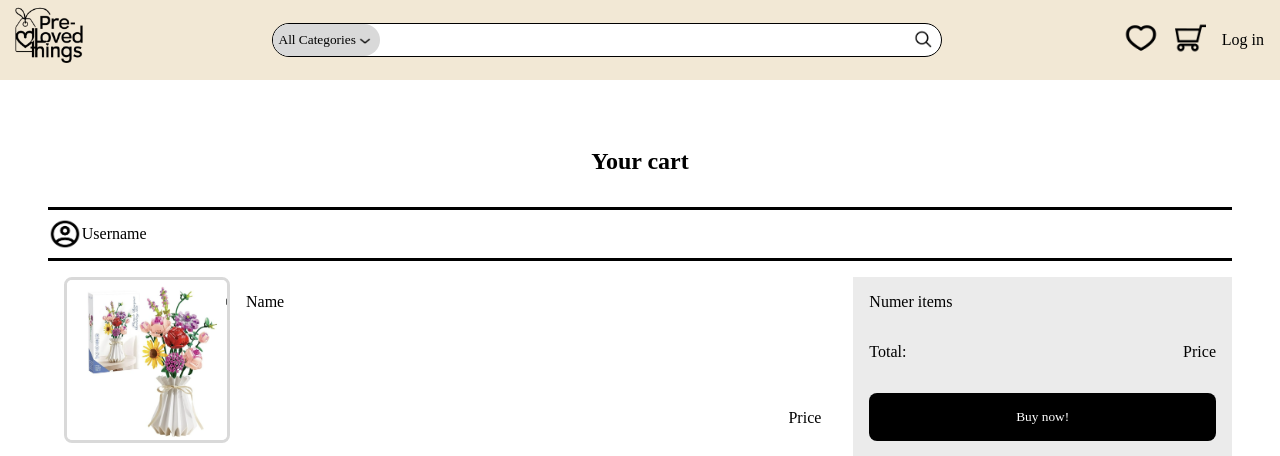
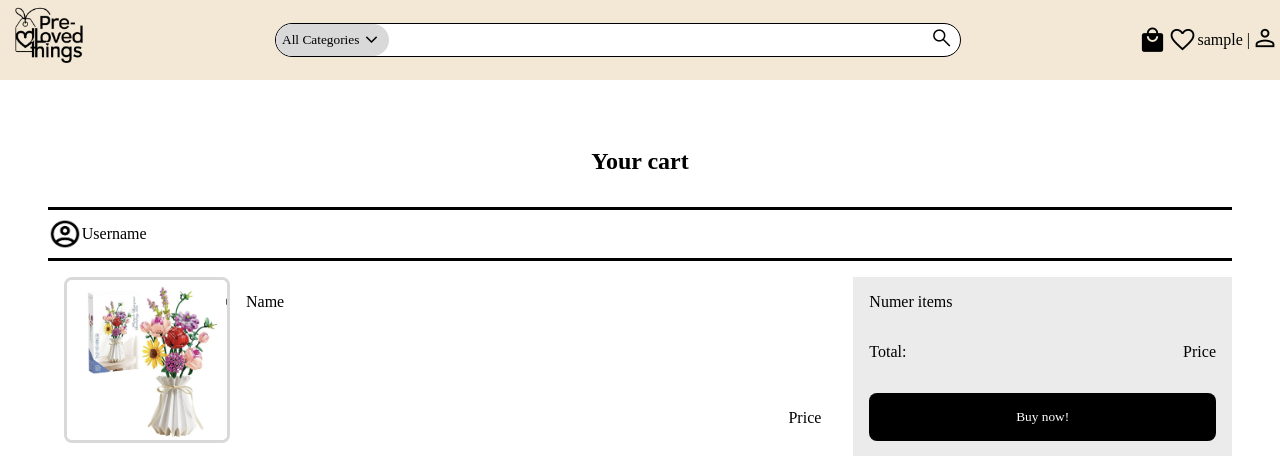
Before and after one commit to larampc/Pre-loved-things, a PHP site: page /cart.php in a window 1280 px wide. Shown: the top 456 px of the page. Run offline with PHP 8.4, Linux system fonts and the light colour scheme; the visitor is signed in with stand-in values (Sample User, id 1); a stand-in replaces the project's code that opens the database connection; some web fonts are replaced.

Commit message:
Icons instead of images.

```diff
--- a/cart.php
+++ b/cart.php
@@ -1,12 +1,14 @@
 <?php
     declare(strict_types = 1);
+
+    session_start();
 
     require_once('database/connection.db.php');
     require_once('database/cart.db.php');
 
     require_once('templates/common.tpl.php');
 
-    draw_header();
+    draw_header("cart");
 
     ?>
 
--- /dev/null
+++ b/icons.css
@@ -0,0 +1,27 @@
+.material-symbols-outlined {
+    font-variation-settings:
+            'FILL' 0,
+            'wght' 300,
+            'GRAD' 0,
+            'opsz' 24
+}
+.material-symbols-outlined.filled {
+    font-variation-settings:
+            'FILL' 100,
+            'wght' 300,
+            'GRAD' 0,
+            'opsz' 24
+}
+
+.material-symbols-outlined.big, .material-symbols-outlined.filled {
+    font-size: 30px;
+}
+
+.material-symbols-outlined:hover {
+    font-variation-settings:
+            'FILL' 100,
+            'wght' 400,
+            'GRAD' 0,
+            'opsz' 24;
+    transition: font-variation-settings 10s;
+}
--- a/item.php
+++ b/item.php
@@ -1,6 +1,8 @@
 <?php
 
     declare(strict_types = 1);
+
+    session_start();
 
     require_once('templates/item.tpl.php');
     require_once('templates/common.tpl.php');
@@ -11,6 +13,6 @@
     $db = get_database_connection();
     $item = getItem($db, intval($_GET['id']));
 
-    draw_header();
+    draw_header("item");
     draw_item_page($item);
     draw_footer();
--- a/main.php
+++ b/main.php
@@ -1,5 +1,7 @@
 <?php
     declare(strict_types = 1);
+
+    session_start();
 
     require_once('templates/item.tpl.php');
     require_once('database/item.db.php');
@@ -7,6 +9,6 @@
     $db = get_database_connection();
     $items = get_items($db, 3);
 
-    draw_header();
+    draw_header("main");
     draw_items($items);
     draw_footer();
--- a/style.css
+++ b/style.css
@@ -468,3 +468,7 @@ main .userPage{
     text-decoration: none;
     padding-bottom: 1rem;
 }
+
+i {
+    color: black;
+}
--- a/templates/common.tpl.php
+++ b/templates/common.tpl.php
@@ -1,4 +1,4 @@
-<?php function draw_header() { ?>
+<?php function draw_header(string $page) { ?>
 <!DOCTYPE html>
 <html lang="en-US">
 <head>
@@ -8,14 +8,15 @@
     <link href="style.css" rel="stylesheet">
     <link href="layout.css" rel="stylesheet">
     <link href="responsive.css" rel="stylesheet">
-    <link rel="stylesheet" href="https://cdnjs.cloudflare.com/ajax/libs/font-awesome/4.7.0/css/font-awesome.min.css">
+    <link href="icons.css" rel="stylesheet">
+    <link rel="stylesheet" href="https://fonts.googleapis.com/css2?family=Material+Symbols+Outlined:opsz,wght,FILL,GRAD@20..48,100..700,0..1,-50..200" />
 </head>
 <body>
     <header>
         <a href="main.php"><img src="images/logo.png" id="logo" alt="logo"></a>
         <search class="search-container">
             <div class="dropdown-categories">
-                <button class="dropbtn">All Categories<img src="images/dropdown.png" alt="categories dropdown button"></button>
+                <button class="dropbtn">All Categories<i class="material-symbols-outlined">expand_more</i></button>
                 <div class="dropdown-content">
                     <a href="#">Clothes</a>
                     <a href="#">Technology</a>
@@ -29,15 +30,17 @@
                 <label>
                     <input type="search" id="searchbar">
                 </label>
-                <button type="submit" class="searchbtn"><img src="images/search.png" alt="search button"></button>
+                <button type="submit" class="searchbtn"><i class="material-symbols-outlined">search</i></button>
             </form>
         </search>
         <nav>
-            <a href="liked.php"><img src="images/heart.png" id="heart" alt="heart"></a>
-            <a href="cart.php"><img src="images/cart.png" id="cart" alt="cart"></a>
+            <i class="material-symbols-outlined <?= $page=="cart"? "filled": "big"?>"> local_mall </i>
+<!--            <i class="material-symbols-outlined big"> shopping_bag </i>-->
+<!--            <i class="material-symbols-outlined big"> shopping_cart </i>-->
             <?php if (isset($_SESSION['username'])) { ?>
+                <i class="material-symbols-outlined <?= $page=="favorite"? "filled": "big"?>"> favorite </i>
                 <?= $_SESSION['username'] ?> |
-                <a href="user.php"><i class="fa-regular fa-user"></i></a>
+                <a href="user.php?username=<?=$_SESSION['username']?>"><i class="material-symbols-outlined <?= $page=="user"? "filled": "big"?>"> person </i> </a>
             <?php } else { ?>
                 <a href="login.php" id="login">Log in</a>
             <?php } ?>
--- a/user.php
+++ b/user.php
@@ -1,6 +1,8 @@
 <?php
 
     declare(strict_types=1);
+    session_start();
+
     require_once('database/connection.db.php');
     require_once('database/users.db.php');
 
@@ -9,7 +11,7 @@
     require_once('templates/item.tpl.php');
 
     $db = get_database_connection();
-    draw_header();
+    draw_header("user");
     ?>
     <article class="userPage">
     <?php
```
Also changed, not shown: images/cart.png (deleted), images/dropdown.png (deleted), images/heart.png (deleted), images/search.png (deleted), images/user.png (deleted).
